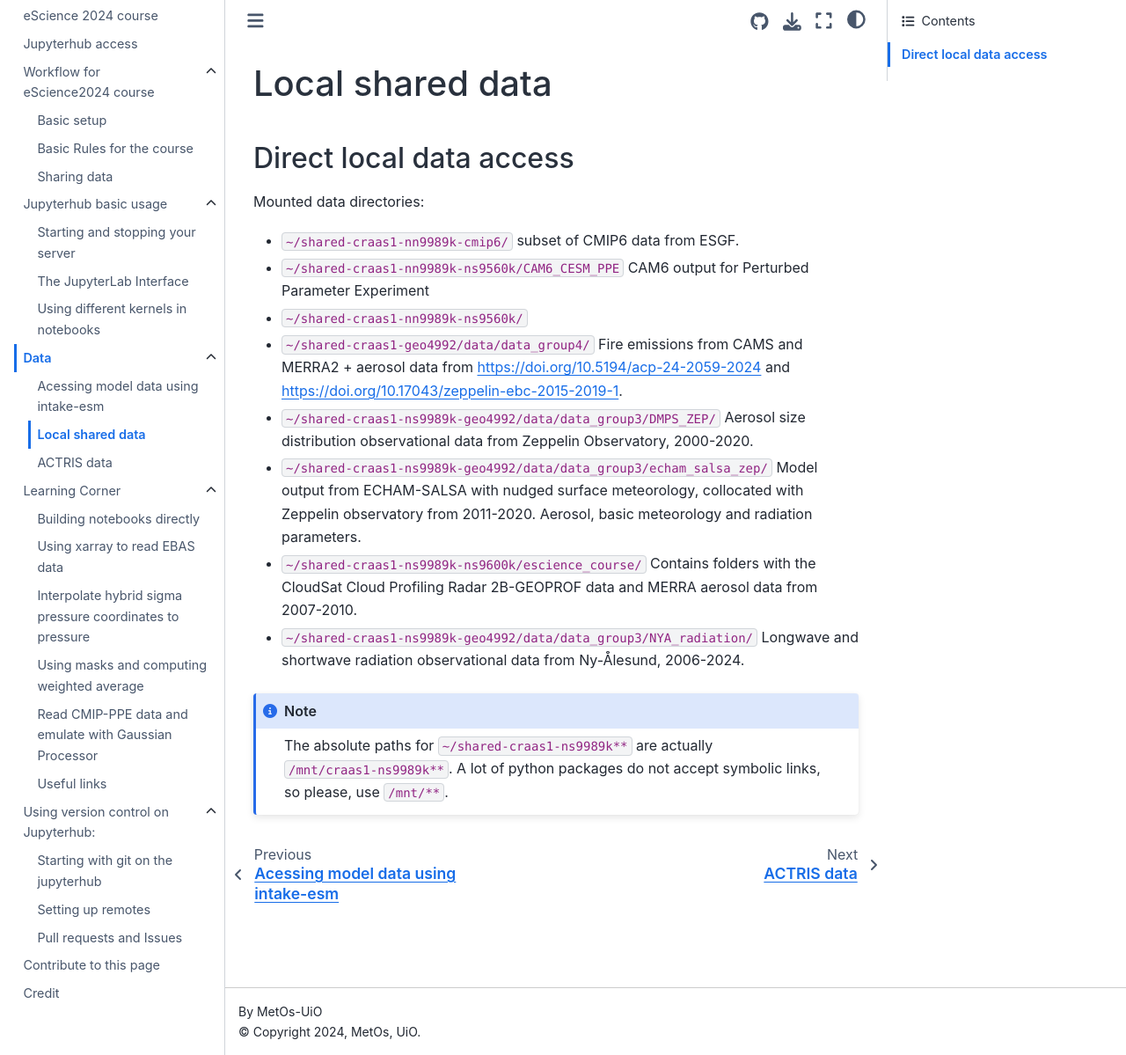
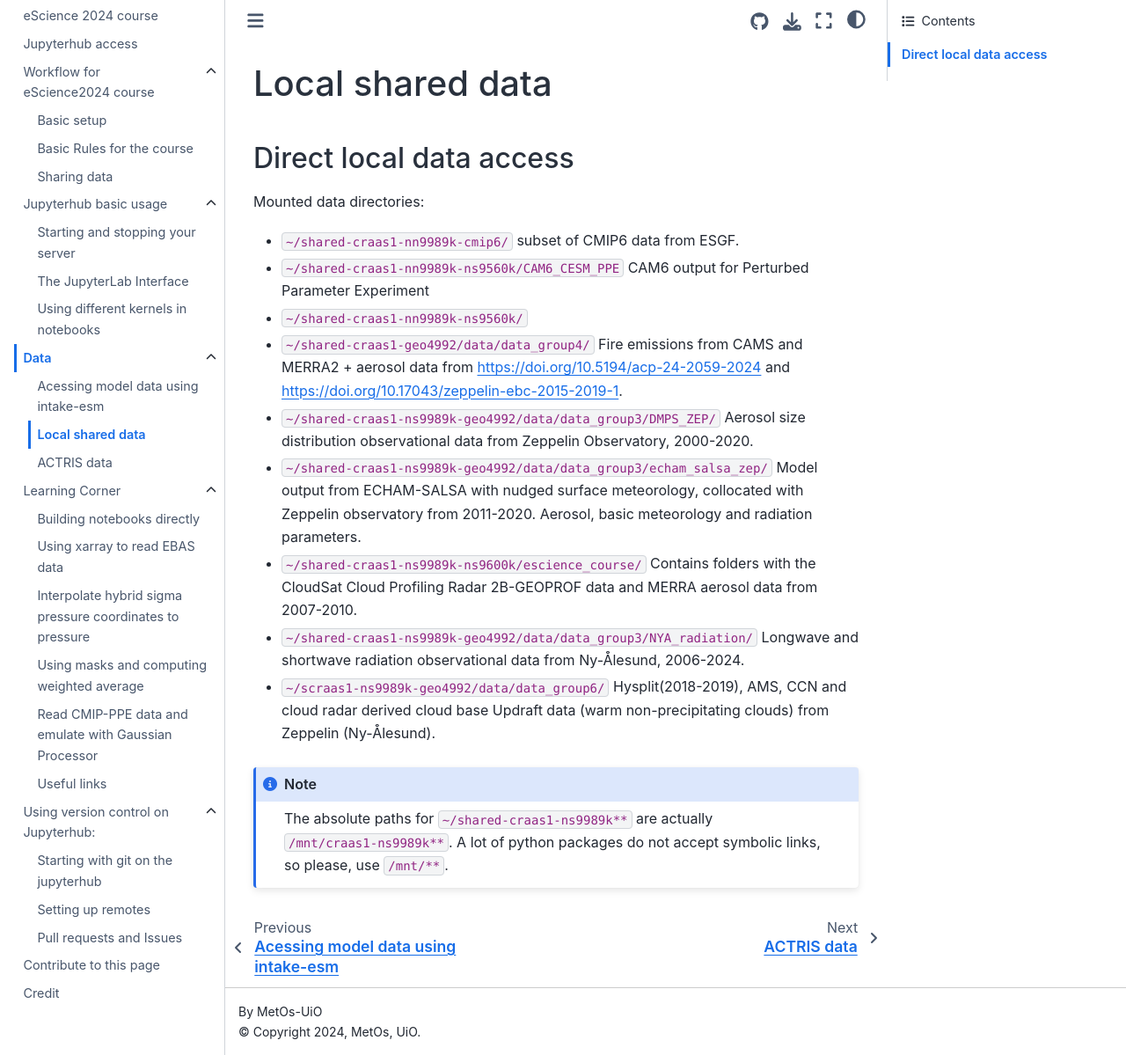
Before and after one commit to MetOs-UiO/eScience2024, a Sphinx documentation site: the page built from docs/data/local-data.rst, in a window 1280 px wide and 1199 px high. Shown: the whole window at 88% size. Built offline with Sphinx 7.4.7 and the Sphinx Book theme 1.1.4, drawn with Linux system fonts in a browser that asks for light colours.

Commit message:
Update local-data.rst
There are several dataset from Zepellin observatory located in Ny-Ålesund

```diff
--- a/docs/data/local-data.rst
+++ b/docs/data/local-data.rst
@@ -22,6 +22,7 @@ Mounted data directories:
 
 - ``~/shared-craas1-ns9989k-geo4992/data/data_group3/NYA_radiation/`` Longwave and shortwave radiation observational data from Ny-Ålesund, 2006-2024.
 
+- ``~/scraas1-ns9989k-geo4992/data/data_group6/`` Hysplit(2018-2019), AMS, CCN and cloud radar derived cloud base Updraft data (warm non-precipitating clouds) from Zeppelin (Ny-Ålesund).
 .. note::
 
   The absolute paths for ``~/shared-craas1-ns9989k**`` are actually ``/mnt/craas1-ns9989k**``. A lot of python packages do not accept symbolic links, so please, use ``/mnt/**``.
```
